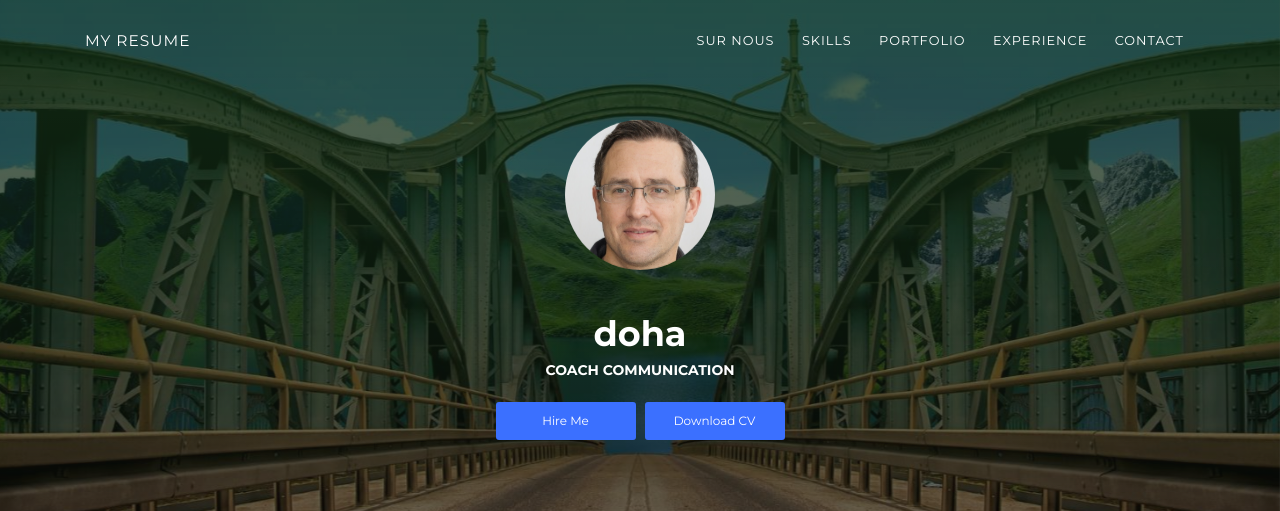
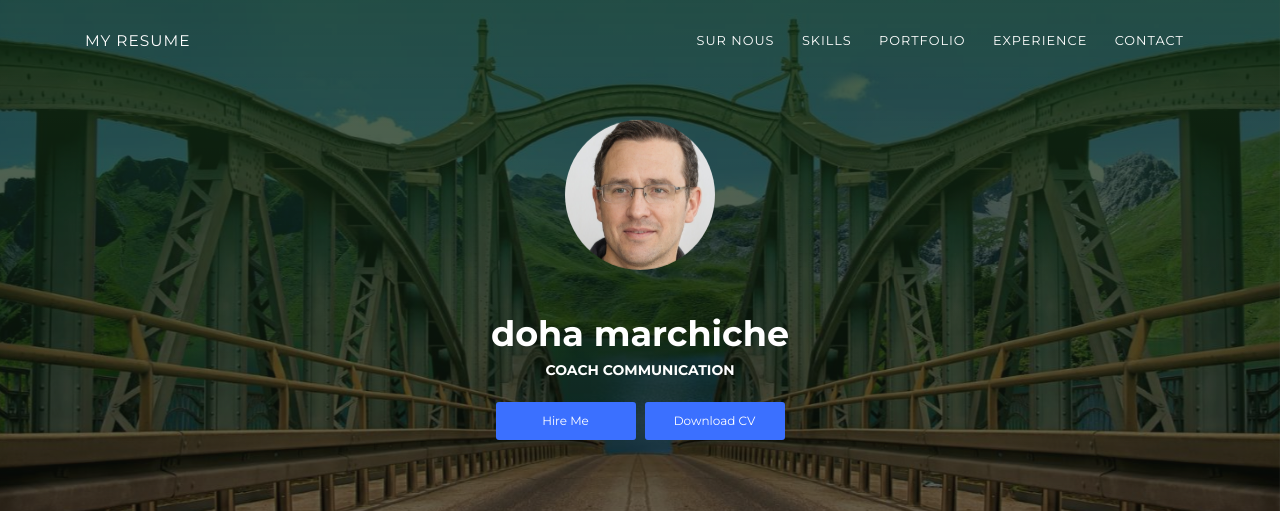
Before and after one commit to dohamarchiche/cv, a plain HTML site: page index.html in a window 1280 px wide. Shown: the top 511 px of the page. Drawn offline with Linux system fonts and the light colour scheme; animation ran at ten frames a second.

Commit message:
Update index.html

```diff
--- a/index.html
+++ b/index.html
@@ -49,7 +49,7 @@
       <div class="container">
         <div class="content-center">
           <div class="cc-profile-image"><a href="#"><img src="images/imad.jpg" alt="Image"/></a></div>
-          <div class="h2 title">doha </div>
+          <div class="h2 title">doha marchiche </div>
           <p class="category text-white">coach communication </p><a class="btn btn-primary smooth-scroll mr-2" href="#contact" data-aos="zoom-in" data-aos-anchor="data-aos-anchor">Hire Me</a><a class="btn btn-primary" href="#" data-aos="zoom-in" data-aos-anchor="data-aos-anchor">Download CV</a>
         </div>
 
```
